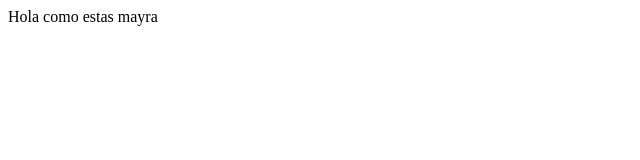
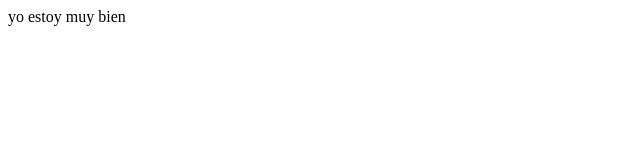
Before and after one commit to Anabantha/holajulio, a plain HTML site: page index.html in a window 1280 px wide. Shown: the full height of the page, 0-640 px from the left. Drawn offline with Linux system fonts and the light colour scheme.

Commit message:
Ya te conteste

```diff
--- a/index.html
+++ b/index.html
@@ -5,6 +5,6 @@
 	<title>Prueba je je</title>
 </head>
 <body>
-	Hola como estas mayra
+	yo estoy muy bien
 </body>
 </html>
```
